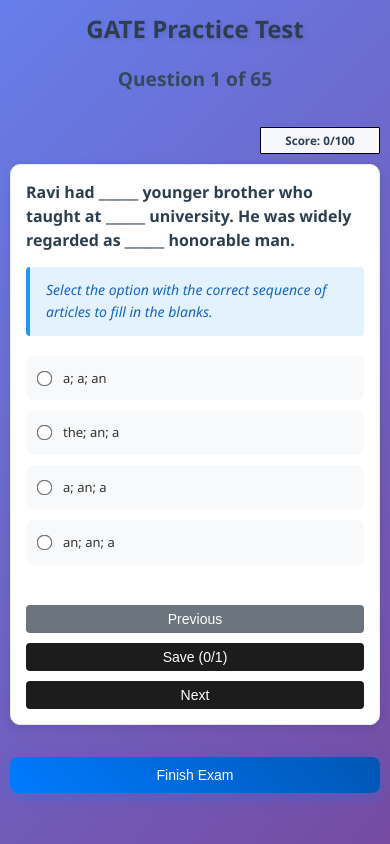
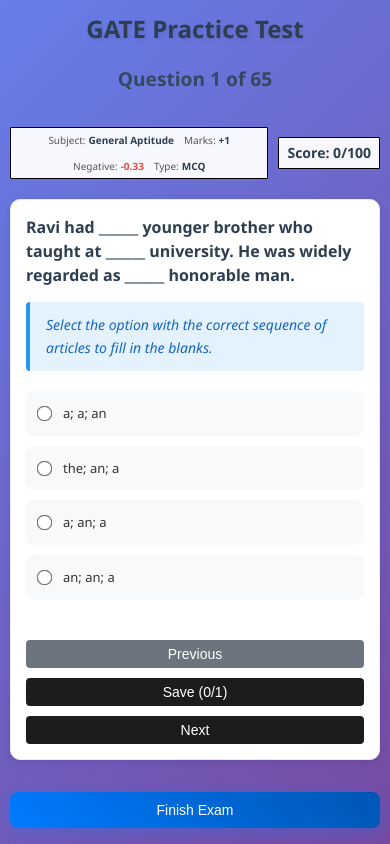
Before and after one commit to bharratgehlot/gate-pixels, a React (Vite) app: page /ExamPage in a window 390 px wide. Built offline with nearby package versions, Linux system fonts and the light colour scheme.

Commit message:
Added QuestionInfo Box

```diff
--- /dev/null
+++ b/src/components/QuestionInfo.jsx
@@ -0,0 +1,37 @@
+import styles from './QuestionInfo.module.css';
+
+function QuestionInfo({ question }) {
+  return (
+    <div className={styles.questionInfo}>
+
+
+      <div className={styles.infoContent}>
+        <div className={styles.infoItem}>
+          <span className={styles.label}>Subject:</span>
+          <span className={styles.value}>{question.subject}</span>
+        </div>
+
+        <div className={styles.infoItem}>
+          <span className={styles.label}>Marks:</span>
+          <span className={styles.value}>+{question.marks}</span>
+        </div>
+
+        {question.negativeMarks > 0 && (
+          <div className={styles.infoItem}>
+            <span className={styles.label}>Negative:</span>
+            <span className={styles.negativeValue}>-{question.negativeMarks}</span>
+          </div>
+        )}
+
+        <div className={styles.infoItem}>
+          <span className={styles.label}>Type:</span>
+          <span className={styles.value}>{question.type}</span>
+        </div>
+
+
+      </div>
+    </div>
+  );
+}
+
+export default QuestionInfo;
--- /dev/null
+++ b/src/components/QuestionInfo.module.css
@@ -0,0 +1,75 @@
+.questionInfo {
+  background: rgba(255, 255, 255, 0.95);
+  color: #2c3e50;
+  padding: 5px 10px;
+  border-radius: 1px;
+  text-align: center;
+
+  font-weight: 600;
+  flex: 1;
+  border: 1px solid #000000;
+}
+
+.infoContent {
+  display: flex;
+  gap: 15px;
+  justify-content: center;
+  align-items: center;
+}
+
+.infoItem {
+  font-size: 14px;
+  white-space: nowrap;
+}
+
+.label {
+  font-weight: 500;
+  color: #555;
+  margin-right: 3px;
+}
+
+.value {
+  font-weight: 600;
+  color: #2c3e50;
+}
+
+.negativeValue {
+  font-weight: 600;
+  color: #e74c3c;
+}
+
+
+/*
+@media (max-width: 440px) {
+  .questionInfo {
+    max-width: 250px;
+    padding: 5px 10px;
+  }
+
+  .infoContent {
+    gap: 8px;
+  }
+
+  .infoItem{
+    font-size: 8px;
+  }
+}
+*/
+
+@media (max-width: 440px) {
+  .questionInfo {
+    padding: 4px 8px; /* Adjusted padding for smaller screens */
+    min-width: 0; /* Helps flexbox calculate shrinking correctly */
+  }
+
+  .infoContent {
+    gap: 10px;
+    flex-wrap: wrap;
+    justify-content: center;
+
+  }
+
+  .infoItem {
+    font-size: 10px; /* INCREASED from 8px for better readability */
+  }
+}
--- a/src/components/ScoreCounter.module.css
+++ b/src/components/ScoreCounter.module.css
@@ -1,37 +1,3 @@
-/*
-.scoreCounter {
-  background: rgba(255, 255, 255, 0.89);
-  color: black;
-  padding: 5px 5px;
-  border-radius: 1px;
-  text-align: center;
-  font-size: smaller;
-  max-width: 200px;
-  margin-left: auto;
-  border: 1px solid black;
-}
-
-.cardScore {
-  max-width: none;
-  margin: 20px auto;
-  padding: 10px;
-  font-size: 18px;
-  border: 2px solid #007bff;
-  border-radius: 8px;
-  background: #f8f9fa;
-  text-align: center;
-  font-weight: 600;
-  color: #2c3e50;
-}
-
-@media (max-width: 440px) {
-  .scoreCounter {
-    max-width: 130px;
-    font-size: 11px;
-    padding: 2px 2px;
-  }
-}
-*/
 
 .scoreCounter {
   background: rgba(255, 255, 255, 0.95);
@@ -39,10 +5,10 @@
   padding: 5px 10px;
   border-radius: 1px;
   text-align: center;
-  font-size: 14px;
+  font-size: 12px !important;
   font-weight: 600;
-  max-width: 160px;
-  margin-left: auto;
+  /*max-width: 160px;
+  margin-left: auto;*/
   border: 1px solid #000000;
 }
 
@@ -58,12 +24,12 @@
   font-weight: 600;
   color: #2c3e50;
 }
-
+/*
 @media (max-width: 440px) {
   .scoreCounter {
-    max-width: 120px;
-    font-size: 10px;
-    padding: 3px 6px;
+    max-width: 100px;
+    font-size: 8px;
+    padding: 2px 4px;
   }
 
    .cardScore .scoreCounter {
@@ -73,3 +39,23 @@
     max-width: 300px;
   }
 }
+*/
+
+@media (max-width: 440px) {
+  .scoreCounter {
+    /* REMOVED max-width to let the component size itself */
+    font-size: 12px !important; /* INCREASED from 8px for readability */
+    padding: 4px 8px; /* Adjusted padding to match the other component */
+    white-space: nowrap; /* Prevents the text from line-breaking */
+  }
+
+  /* This style for a different context remains the same */
+  .cardScore .scoreCounter {
+    font-size: 12px;
+    padding: 4px 8px;
+    margin: 15px auto;
+    max-width: 300px;
+  }
+
+
+}
--- a/src/pages/ExamPage.jsx
+++ b/src/pages/ExamPage.jsx
@@ -4,9 +4,11 @@ import paper_1 from "../data/paper_1.json";
 import paper_2 from "../data/paper_2.json";
 import { useState } from "react";
 import Question from "../components/Question";
+import QuestionInfo from "../components/QuestionInfo";
 
 function ExamPage() {
   // State Management for Questions Array
+
   const [currentIndex, setCurrentIndex] = useState(0);
   const currentQuestion = paper_1[currentIndex];
   const questionNumber = currentIndex + 1;
@@ -21,24 +23,31 @@ function ExamPage() {
   const [submissionCounts, setSubmissionCounts] = useState({});
 
   // Page Navigation
+
   const navigate = useNavigate();
 
   // Questions Previous/Next
+
   const nextQuestion = () => {
     setCurrentIndex((prev) => prev + 1);
     setSelectedAnswer(""); // Reset Selection
-    window.scrollTo(0,0); // Scroll to Top
+    window.scrollTo(0, 0); // Scroll to Top
   };
   const prevQuestion = () => setCurrentIndex((prev) => prev - 1);
 
   // Boundary checks
+
   const isFirst = currentIndex === 0;
   const isLast = currentIndex === paper_1.length - 1;
 
   const handleSaveAnswer = () => {
     const currentCount = submissionCounts[currentQuestion.id] || 0;
-  const maxSubmissions = currentQuestion.type === "MCQ" ? 1 :
-                        currentQuestion.type === "MSQ" ? 3 : 5;
+    const maxSubmissions =
+      currentQuestion.type === "MCQ"
+        ? 1
+        : currentQuestion.type === "MSQ"
+        ? 3
+        : 5;
 
     if (currentCount >= maxSubmissions) return;
 
@@ -74,7 +83,6 @@ function ExamPage() {
     alert(isCorrect ? "Correct!" : "Wrong!");
   };
 
-
   return (
     <div className="container">
       <div className="text-center mb-3">
@@ -84,7 +92,19 @@ function ExamPage() {
         </h2>
       </div>
 
+      <div
+        style={{
+          display: "flex",
+          justifyContent: "flex-end",
+          alignItems: "center",
+          gap: "10px",
+          marginBottom: "20px",
+        }}
+      >
+
+        <QuestionInfo question={currentQuestion} />
         <ScoreCounter answers={answers} questions={paper_1} />
+      </div>
 
       <Question
         question={currentQuestion}
@@ -106,7 +126,13 @@ function ExamPage() {
       />
 
       <div className="text-center mt-4">
-        <button onClick={() => navigate("/Thankyou", { state: { answers, questions: paper_1 } })}>Finish Exam</button>
+        <button
+          onClick={() =>
+            navigate("/Thankyou", { state: { answers, questions: paper_1 } })
+          }
+        >
+          Finish Exam
+        </button>
       </div>
     </div>
   );
```
Also changed, not shown: 5 other files (tests, documents, lock files or other folders). Lines whose indentation alone changed are shown as unchanged.
